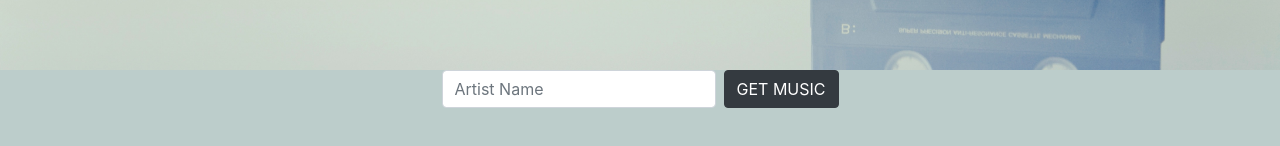
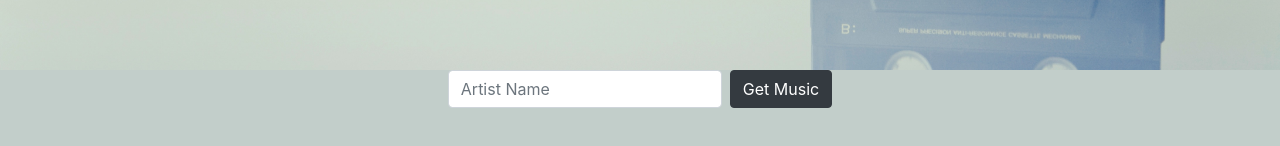
Before and after one commit to Sarah-Holtrop/music-is-fun-, a plain HTML site: page index.html in a window 1280 px wide. Shown: the part 530-676 px from the top of the page. Drawn offline with nearby package versions, Linux system fonts and the light colour scheme.

Commit message:
pretty background

```diff
--- a/app/components/Itunes/itunes-controller.js
+++ b/app/components/Itunes/itunes-controller.js
@@ -21,7 +21,7 @@ class ItunesController {
   constructor() {
     //BE SURE TO REGISTER YOUR SUBSCRIBERS!!!!!!!
     itunesService.addSubscriber('songs', drawSongs)
-    drawSongs()
+    // drawSongs()
   }
 
 
--- a/style.css
+++ b/style.css
@@ -1,5 +1,5 @@
 .background {
-  background-color:rgba(116, 151, 148, 0.48)
+  background-color:#c2ceca
 }
 
 .header {
```
